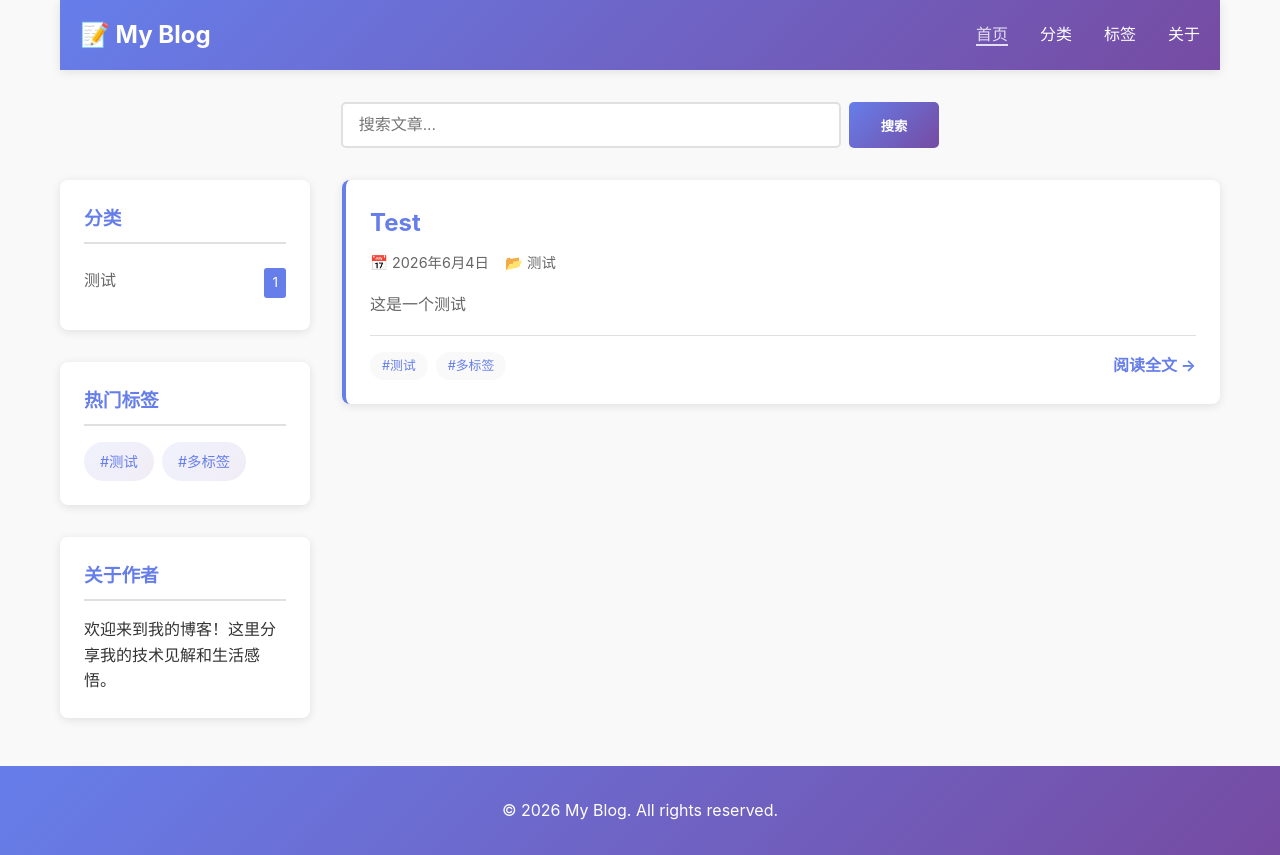
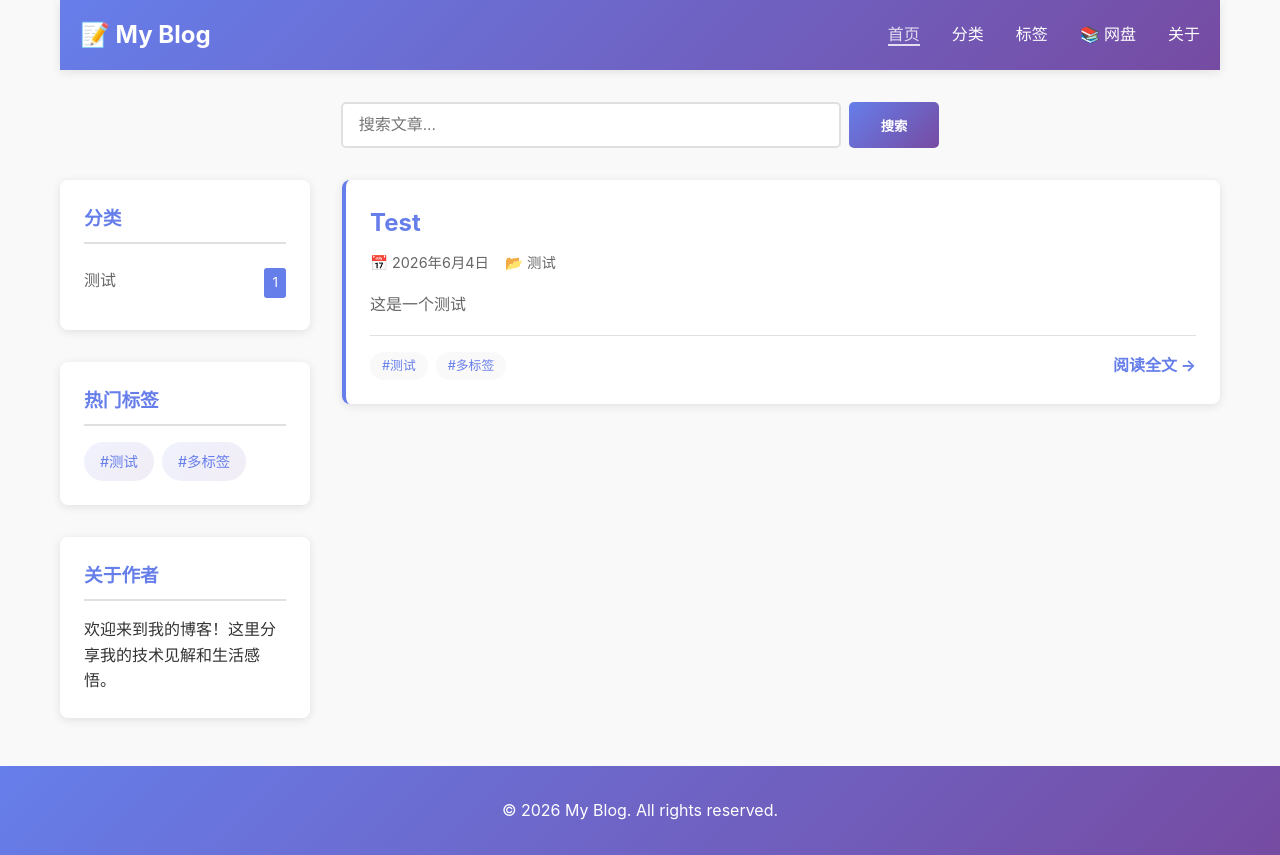
Before and after one commit to RC473/personal-blog, a plain HTML site: page index.html in a window 1280 px wide. Drawn offline with Linux system fonts and the light colour scheme.

Commit message:
在首页导航栏添加网盘链接

```diff
--- a/index.html
+++ b/index.html
@@ -19,6 +19,7 @@
                     <li><a href="index.html" class="active">首页</a></li>
                     <li><a href="#" id="categories-link">分类</a></li>
                     <li><a href="#" id="tags-link">标签</a></li>
+                    <li><a href="storage.html">📚 网盘</a></li>
                     <li><a href="#" id="about-link">关于</a></li>
                 </ul>
             </div>
```
